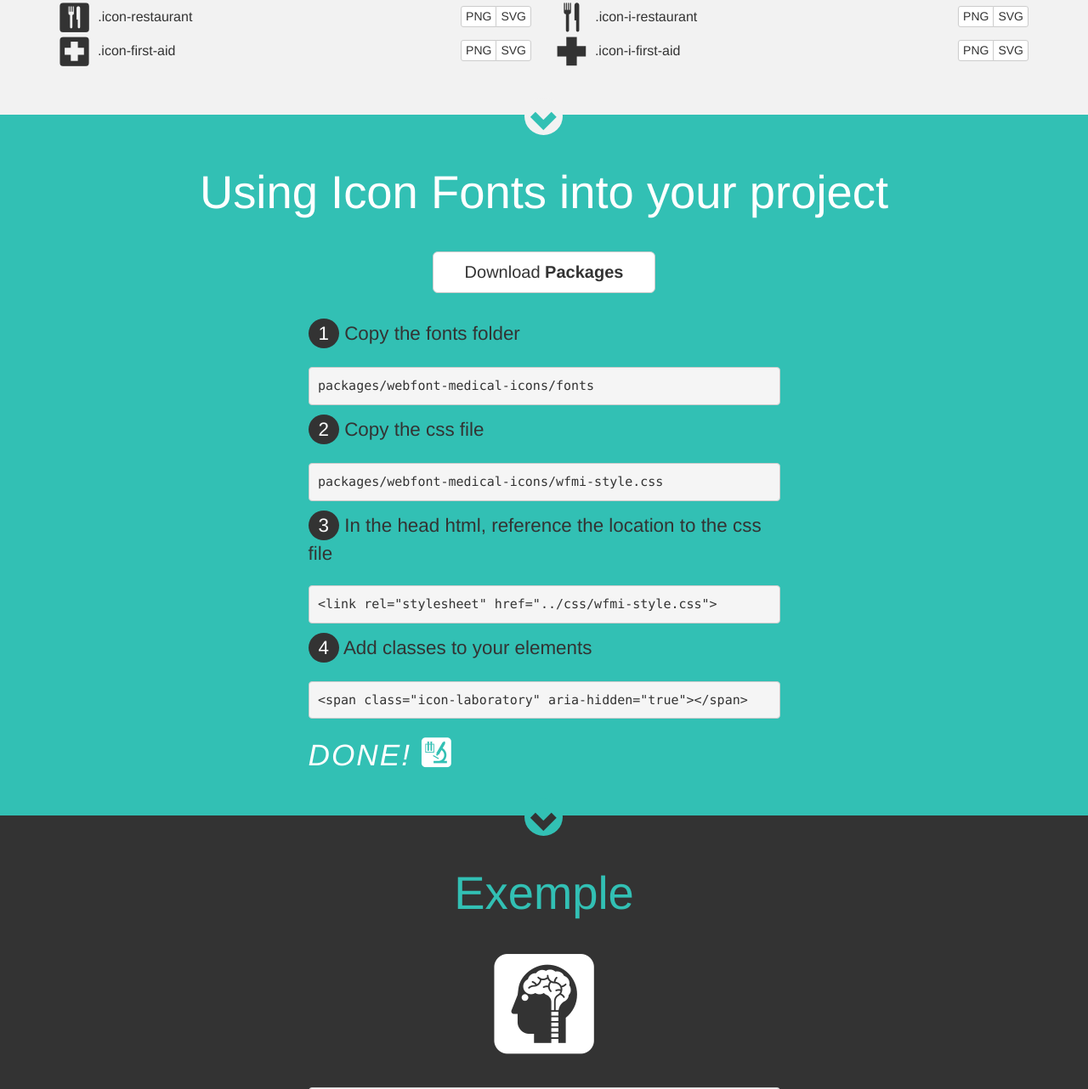
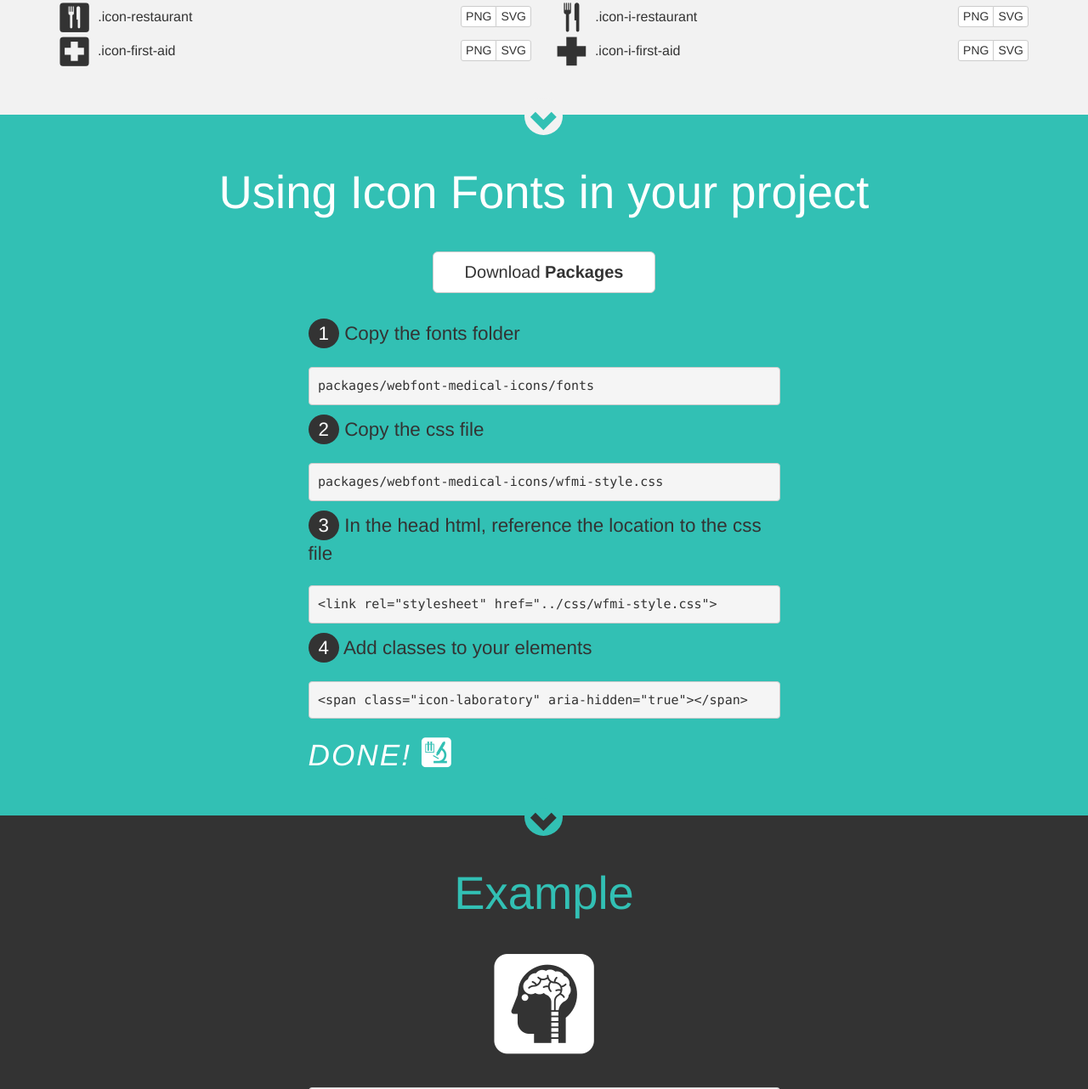
Before and after one commit to samcome/webfont-medical-icons, a plain HTML site: page index.html in a window 1280 px wide. Shown: the part 2999-4281 px from the top of the page at 85% size. Drawn offline with Linux system fonts and the light colour scheme; files whose address does not match are found by name.

Commit message:
Small grammar fix and using English spelling of 'Example' as rest of page is in English

```diff
--- a/index.html
+++ b/index.html
@@ -1009,7 +1009,7 @@
 	        	<div class="container">
 	        		<div class="row">
 	        		    <h2 class="title text-center col-sm-12 col-md-12 col-lg-12">
-                            <span>Using Icon Fonts into your project</span>
+                            <span>Using Icon Fonts in your project</span>
                         </h2>
 	        			<div class="col-sm-offset-1 col-md-offset-3 col-lg-offset-3  col-sm-10 col-md-6 col-lg-6">
 	        			    <div class="row">
@@ -1035,7 +1035,7 @@
 	        	<div class="container">
 	        		<div class="row">
 	        		    <h2 class="title text-center col-sm-12 col-md-12 col-lg-12">
-                            <span>Exemple</span>
+                            <span>Example</span>
                         </h2>
 	        			<div class="col-sm-offset-1 col-md-offset-3 col-lg-offset-3  col-sm-10 col-md-6 col-lg-6">
 	        			    <span class="icon icon-neurology large" aria-hidden="true"></span>
```
Also changed, not shown: README.md.
